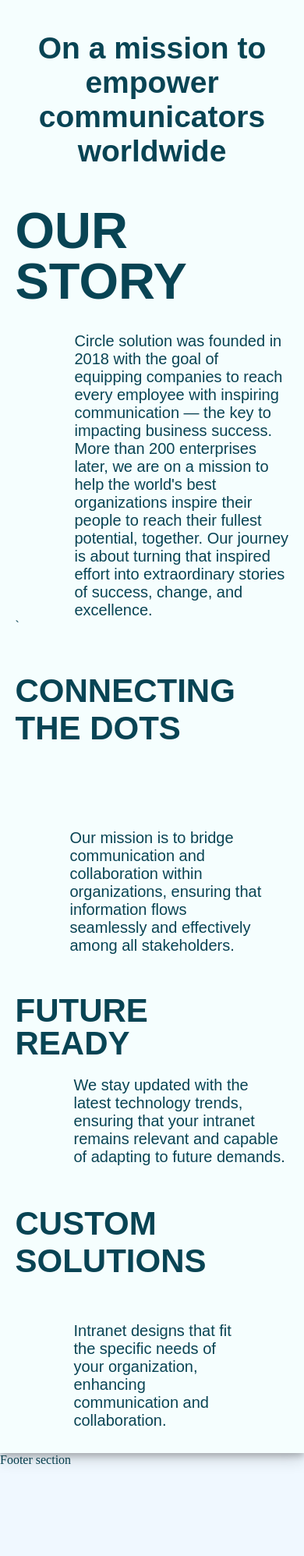
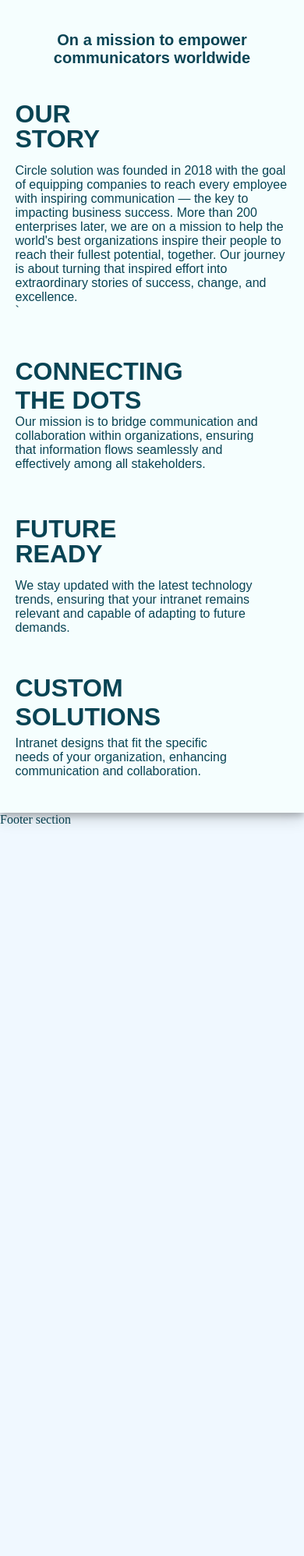
Before and after one commit to Milana-tech/Circle-Solutions-Group-IT1B, a PHP site: page /Milana-tech-Circle-Solutions-Group-IT1B/pages/about-us.html in a window 390 px wide. Shown: the part 132-2127 px from the top of the page at 78% size. After the commit the page ends 1188 px from the top, so only its background shows below. Run offline with PHP 8.4, Linux system fonts and the light colour scheme.

Commit message:
Resized content for desktop view, made responsiveness better for phone and other screen sizes.

```diff
--- a/root/css/about.css
+++ b/root/css/about.css
@@ -4,14 +4,11 @@
 
 body {
     margin: 0;
-    display: grid;
-    grid-template-columns: 1fr 3fr 1fr;
     background-color: black;
     color: rgb(8, 68, 84);
 }
 
 .main {
-    grid-column: 2 / 3;
     width: 100%;
     background-color: white;
 }
@@ -32,7 +29,7 @@ body {
     margin-left: auto;
     margin-right: auto;
     position: relative;
-    bottom: 5.8em;
+    bottom: 9.8em;
     font-family: sans-serif;
     padding-top: 40px;
     box-shadow: 0 4px 8px 0 rgba(0, 0, 0, 0.2), 0 6px 20px 0 rgba(0, 0, 0, 0.19);
@@ -46,7 +43,6 @@ body {
     margin-right: auto;
     font-family: sans-serif;
     font-weight: bolder;
-
 }
 
 .about-info {
@@ -62,7 +58,7 @@ body {
 }
 
 .OS {
-    font-size: 75px;
+    font-size: 125px;
     line-height: 0px;
     padding-top: 90px;
     font-family: sans-serif;
@@ -70,7 +66,7 @@ body {
 }
 
 .OS-info1 {
-    font-size: 20px;
+    font-size: 30px;
     padding-left: 76px;
     font-family: sans-serif;
 }
@@ -81,12 +77,12 @@ body {
 }
 
 .ctd-info2 {
-    font-size: 20px;
+    font-size: 30px;
     padding-right: 33px;
 }
 
 .ctd {
-    font-size: 42px;
+    font-size: 70px;
     font-weight: bolder;
 }
 
@@ -96,7 +92,7 @@ body {
 }
 
 .FR {
-    font-size: 42px;
+    font-size: 70px;
     line-height: 0px;
     font-weight: bolder;
     padding-top: 22px;
@@ -104,18 +100,17 @@ body {
 
 .FR-info3 {
     padding-left: 163px;
-    font-size: 20px;
+    font-size: 30px;
 }
 
 .cs-section {
-    font-size: 20px;
     padding-top: 50px;
     padding-bottom: 30px;
     display: flex;
 }
 
 .cs {
-    font-size: 42px;
+    font-size: 70px;
     font-weight: bolder;
     padding-top: 0px;
     padding-right: 30px;
@@ -124,7 +119,7 @@ body {
 .cs-info4 {
     padding-top: 6px;
     padding-right: 60px;
-
+    font-size: 30px;
 }
 
 .footer {
@@ -132,16 +127,7 @@ body {
     background-color: aliceblue;
 }
 
-@media only screen and (max-width: 1550px) {
-    .main {
-        grid-column: 1 / 4;
-      }
-  }
-
-
-  @media only screen and (max-width: 768px) {
-
-
+@media only screen and (max-width: 1230px) {
     .main {
         width: 100%;
       }
@@ -157,6 +143,7 @@ body {
 
     .aboutheader {
         width: 100%;
+        font-size: 20px;
     }
 
 
@@ -164,7 +151,6 @@ body {
         width: 90%;
         margin-left: auto;
         margin-right: auto;
-
     }
 
     .OS-section {
@@ -174,11 +160,14 @@ body {
 
     .OS {
         font-size: 65px;
-        padding-top: 30px;
+        padding-top: 10px;
+        font-size: 32px;
     }
 
     .OS-info1 {
         font-family: sans-serif;
+        font-size: 16px;
+        padding-left: 0px;
     }
 
     .ctd-section {
@@ -189,13 +178,16 @@ body {
 
     .ctd-info2 {
         padding-left: 70px;
-        padding-top: 20px;
+        font-size: 16px;
+        padding-left: 0px;
     }
 
     .ctd {
         display: grid;
         grid-template-columns: 2fr 1fr 1fr;
         grid-row: 1 / 2;
+        margin-bottom: auto;
+        font-size: 32px;
     }
 
     .FR-section {
@@ -204,11 +196,13 @@ body {
     }
 
     .FR {
-
+        font-size: 32px;
     }
 
     .FR-info3 {
         padding-left: 75px;
+        padding-left: 0px;
+        font-size: 16px;
     }
 
     .cs-section {
@@ -223,9 +217,12 @@ body {
         grid-row: 1 / 2;
         display: grid;
         grid-template-columns: 2fr 1fr 1fr;
+        font-size: 32px;
     }
 
     .cs-info4 {
         padding-left: 75px;
+        padding-left: 0px;
+        font-size: 16px;
     }
   }
```
